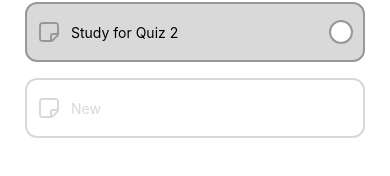
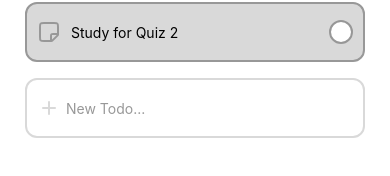
Before and after one commit to stevenson-yan/TDList, a React Native app: screen / in a window 390 px wide. Shown: the part 248-424 px from the top of the page. Built offline with nearby package versions, Linux system fonts and the light colour scheme.

Commit message:
Cleaned up some code

```diff
--- a/components/TodoList.js
+++ b/components/TodoList.js
@@ -1,12 +1,11 @@
 import React, { useState } from 'react';
 import { StyleSheet, View, FlatList, Text, TouchableWithoutFeedback, TouchableOpacity } from 'react-native';
+import { globalStyles } from '../styles/Globals';
 
 import Tabs from './Tabs';
 import NoteIcon from '../icons/NoteIcon';
 import CircleIcon from '../icons/CircleIcon';
-import { globalStyles } from '../styles/Globals';
-
-// import NoteIcon from '../icons/NoteIcon';
+import PlusIcon from '../icons/PlusIcon';
 
 export default function TodoList() {
   const [todoList, setTodoList] = useState([
@@ -31,63 +30,50 @@ export default function TodoList() {
       data={todoList}
       ListHeaderComponent={<Tabs/>}
       ListFooterComponent={
-        <TouchableOpacity activeOpacity={1} onPress={() => newTodoPressHandler()}>
-          <TodoItem text={'New'} boxStyle={newTodoStyles.todoItem} textStyle={newTodoStyles.todoText} iconColour={"#d9d9d9"}/>
-        </TouchableOpacity>
+          <NewTodoItem text={'New Todo...'} textStyle={styles.newTodoText} pressHandler={() => newTodoPressHandler()}/>
     }
       renderItem={({item}) => {
         return (
-          <TodoItem text={item.name} showCircle={true} pressHandler={() => circlePressHandler(item.key)}/>
+          <TodoItem text={item.name} pressHandler={() => circlePressHandler(item.key)}/>
         )
       }}
     />
   )
 };
 
-function TodoItem({ text, pressHandler, showCircle, boxStyle, textStyle, iconColour }) {
+function TodoItem({ text, pressHandler, containerStyle, textStyle }) {
   return (
-    <View style={[globalStyles.todoItem, boxStyle]}>
+    <View style={[globalStyles.todoItem, containerStyle]}>
       <View style={globalStyles.todoItemLeft}>
-        <NoteIcon color={iconColour}/>
+        <NoteIcon color={globalStyles.todoItem.borderColor || containerStyle.borderColor}/>
         <Text style={[globalStyles.todoText, textStyle]}>{text}</Text>
       </View>
-      {showCircle && (
       <TouchableOpacity activeOpacity={1} onPress={pressHandler}>
         <CircleIcon />
-      </TouchableOpacity>)}
+      </TouchableOpacity>
     </View>
+  )
+}
+
+function NewTodoItem({ text, pressHandler, containerStyle, textStyle }) {
+  return (
+    <TouchableOpacity activeOpacity={1} onPress={pressHandler}>
+      <View style={[globalStyles.newTodoItem, containerStyle]}>
+        <View style={globalStyles.todoItemLeft}>
+          <PlusIcon color={globalStyles.newTodoItem.borderColor || containerStyle.borderColor} />
+          <Text style={[globalStyles.newTodoText, textStyle]}>{text}</Text>
+        </View>
+      </View>
+    </TouchableOpacity>
   )
 }
 
 const styles = StyleSheet.create({
   todoList: {
-    marginHorizontal: 25,
-    marginBottom: 25,
+    paddingHorizontal: 25,
+    paddingBottom: 25,
   },
-})
-
-const newTodoStyles = StyleSheet.create({
-  todoItem: {
-    height: 60,
-    marginBottom: 16,
-    borderRadius: 12,
-    borderWidth: 2,
-    borderColor: '#d9d9d9',
-    backgroundColor: '#fff',
-
-    flexDirection: 'row',
-    alignItems: "center",
-    justifyContent: 'space-between',
-    padding: 5,
-  },
-  todoItemLeft: {
-    flexDirection: 'row',
-    alignItems: 'center'
-  },
-  todoText: {
-    color: '#d9d9d9'
-  },
-  icon: {
-    fill: '#d9d9d9'
+  newTodoText: {
+    color: '#989898'
   }
 })
--- a/icons/NoteIcon.js
+++ b/icons/NoteIcon.js
@@ -1,5 +1,4 @@
 import React from 'react'
-import { StyleSheet, View } from 'react-native'
 import { SvgXml } from 'react-native-svg';
 import { globalStyles } from '../styles/Globals';
 
--- /dev/null
+++ b/icons/PlusIcon.js
@@ -0,0 +1,16 @@
+import React from 'react'
+import { SvgXml } from 'react-native-svg';
+import { globalStyles } from '../styles/Globals';
+
+export default function PlusIcon({ style, color }) {
+  const svgContent = `
+  <svg width="24" height="24" viewBox="0 0 24 24" fill="none" xmlns="http://www.w3.org/2000/svg">
+  <path d="M12 6L12 18" stroke="${color || '#D9D9D9'}" stroke-width="2" stroke-linecap="round"/>
+  <path d="M18 12L6 12" stroke="${color || '#D9D9D9'}" stroke-width="2" stroke-linecap="round"/>
+  </svg>
+  `;
+
+  return (
+      <SvgXml style={[globalStyles.icon, style]} xml={svgContent}/>
+  )
+}
--- a/styles/Globals.js
+++ b/styles/Globals.js
@@ -28,4 +28,16 @@ export const globalStyles = StyleSheet.create({
   todoText: {
     margin: 5,
   },
+  newTodoItem: {
+    height: 60,
+    marginBottom: 16,
+    borderRadius: 12,
+    borderWidth: 2,
+    borderColor: '#d9d9d9',
+    backgroundColor: '#fff',
+    flexDirection: 'row',
+    alignItems: "center",
+    justifyContent: 'space-between',
+    padding: 5,
+  },
 })
```
Also changed, not shown: components/NewTodoItem.js (deleted).
